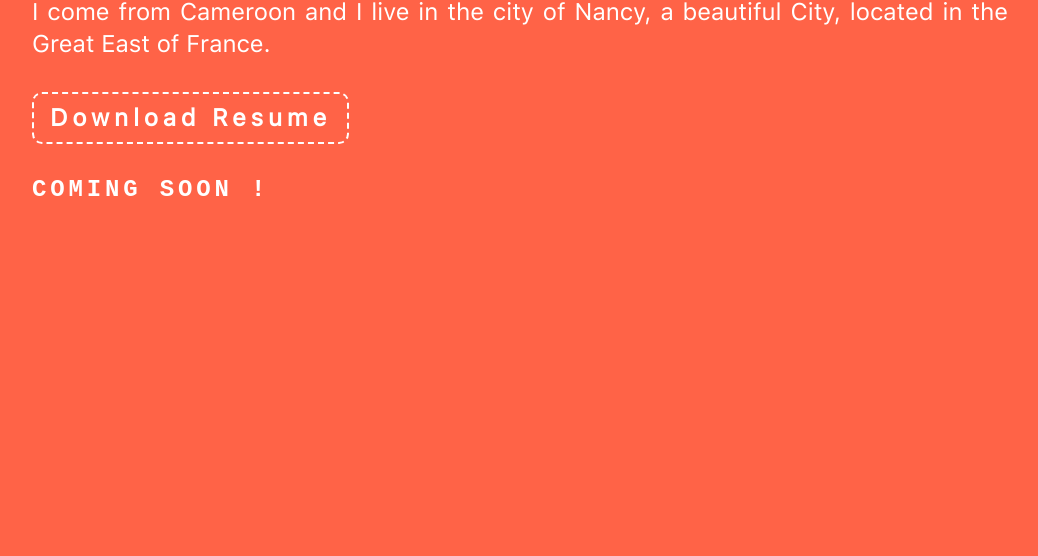
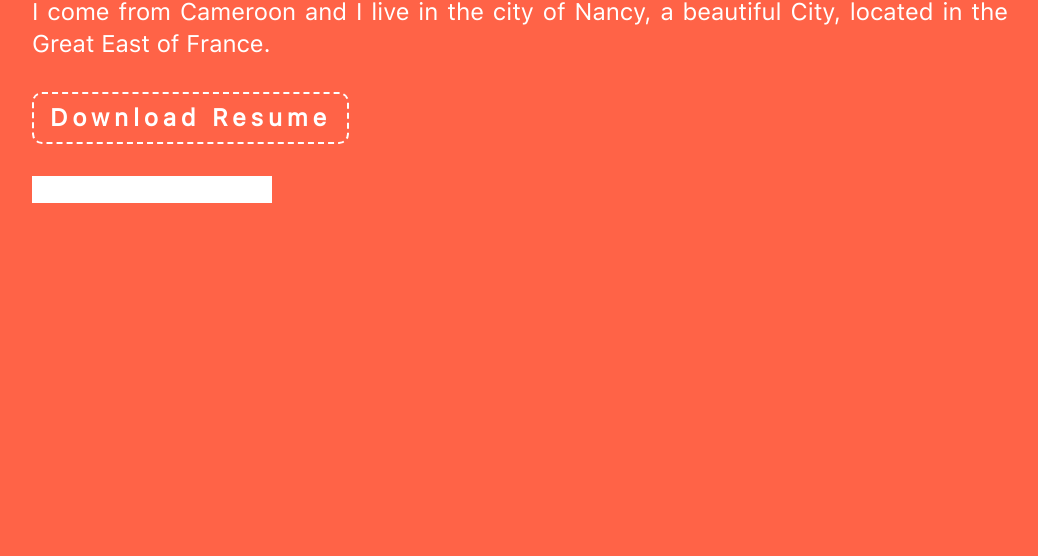
Before and after one commit to dy05/portfolio, a website: page index.html in a window 1280 px wide. Shown: the part 244-800 px from the top of the page, without its empty margins (120-1158 px from the left). Drawn offline with Linux system fonts and the light colour scheme.

Commit message:
Summer update fix #5

```diff
--- a/index.html
+++ b/index.html
@@ -18,7 +18,7 @@
         section {
             width: max-content;
             max-width: 80vw;
-            min-height: 80vh;
+            min-height: 60vh;
             position: absolute;
             text-align: justify;
             margin: 2rem auto;
@@ -86,6 +86,7 @@
         h4 {
             color: #fff;
             font-family: monospace;
+            background-color: #fff;
             margin-bottom: 1rem;
             border-right: .16em solid #fff;
             white-space: nowrap;
```
